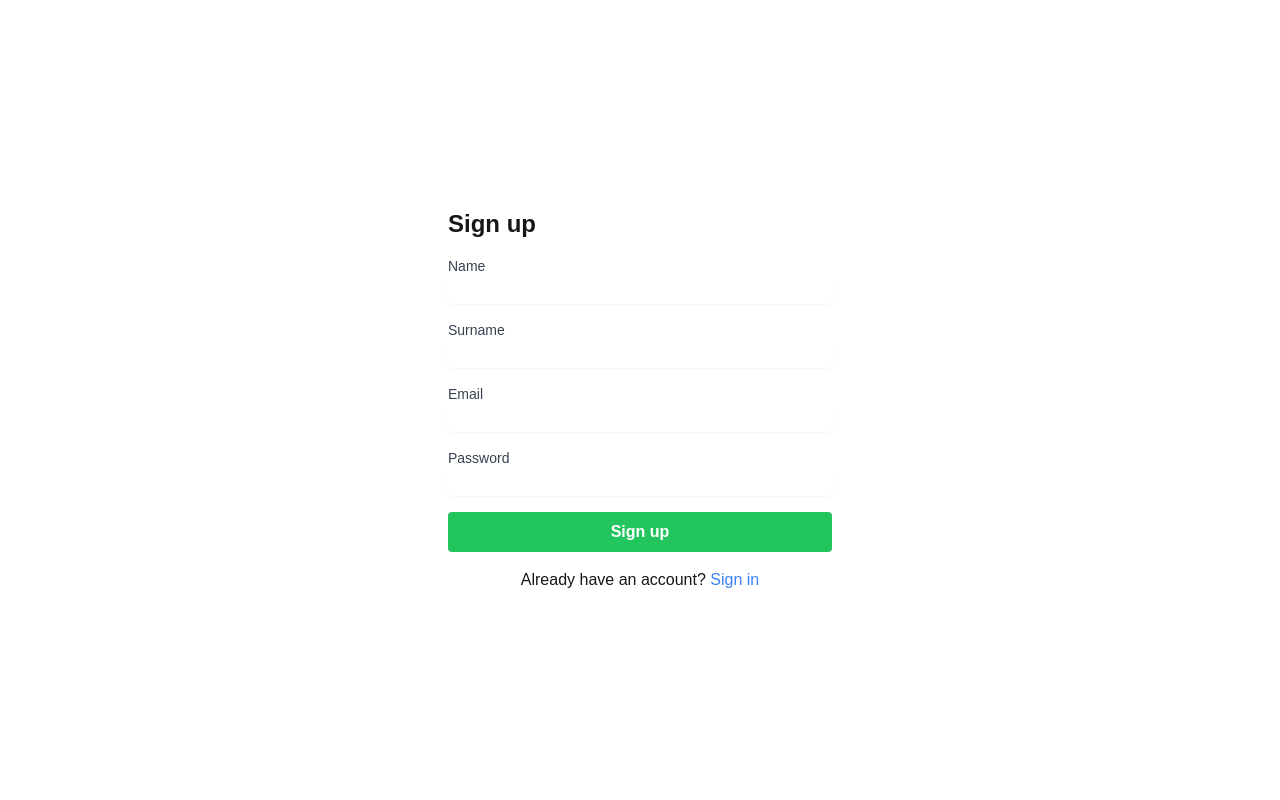
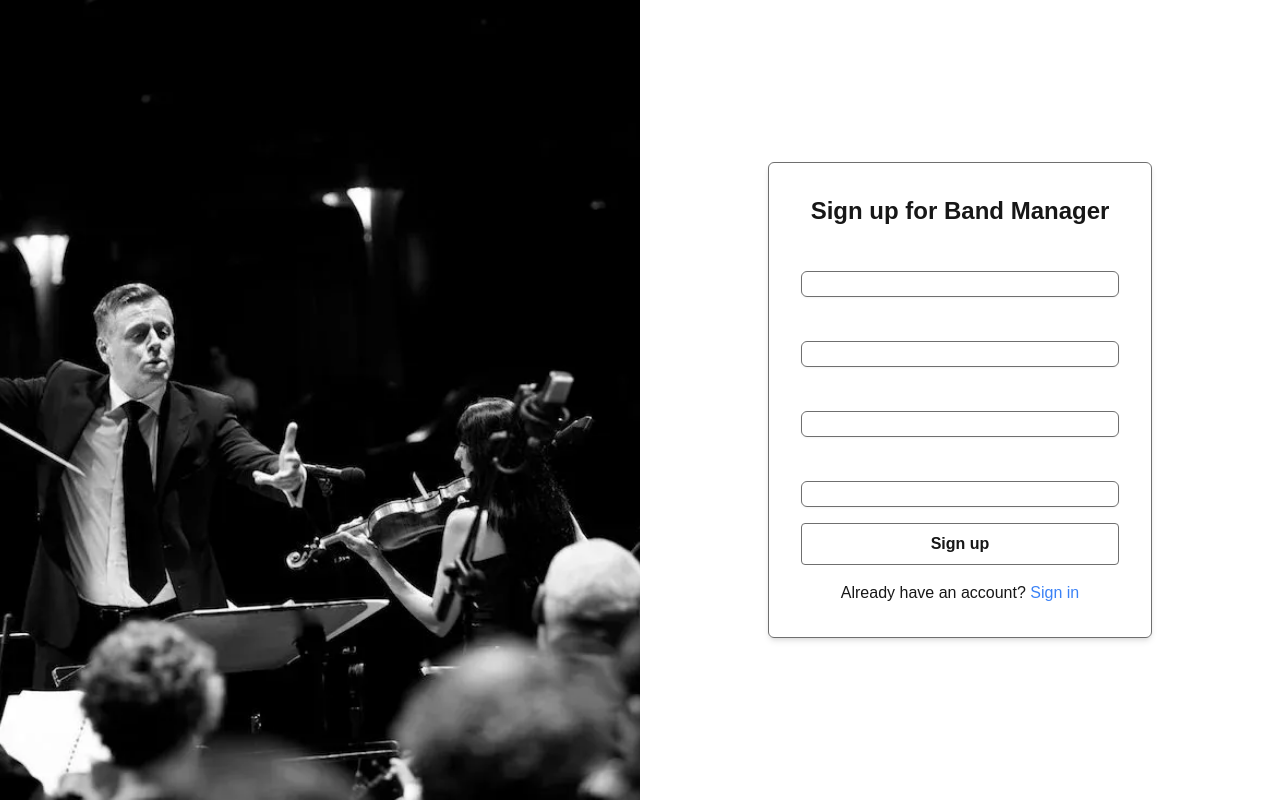
Before and after one commit to PZSP2-Team/band-manager, a Next.js app in the folder frontend/: page /register in a window 1280 px wide. Built offline with nearby package versions, Linux system fonts and the light colour scheme.

Commit message:
[CHANGED] design for register page as for login page

```diff
--- a/frontend/src/app/(public)/register/page.tsx
+++ b/frontend/src/app/(public)/register/page.tsx
@@ -1,71 +1,80 @@
-'use client'
+'use client';
 
-import { useState } from 'react'
-// import { useRouter } from 'next/navigation'
-import Link from 'next/link'
+import { useState } from 'react';
+import Image from 'next/image';
+import Link from 'next/link';
 
 export default function Register() {
-  const [name, setName] = useState('')
-  const [surname, setSurname] = useState('')
-  const [email, setEmail] = useState('')
-  const [password, setPassword] = useState('')
-  // const router = useRouter()
+  const [name, setName] = useState('');
+  const [surname, setSurname] = useState('');
+  const [email, setEmail] = useState('');
+  const [password, setPassword] = useState('');
 
   const handleSubmit = async (e: React.FormEvent) => {
-    e.preventDefault()
-    console.log("sign in submit");
-  }
+    e.preventDefault();
+    console.log('Register submit');
+  };
 
   return (
-    <div className="min-h-screen flex items-center justify-center">
-      <div className="w-96">
-        <h2 className="text-2xl font-bold mb-4">Sign up</h2>
+    <div className="min-h-screen flex">
+      <div className="relative w-1/2">
+        <Image
+          src="/register.jpg"
+          alt="Register image"
+          fill
+          className="object-cover"
+          priority
+        />
+      </div>
+      <div className="w-1/2 flex items-center justify-center">
+        <div className="w-96 border border-customGray p-8 rounded-md shadow-md">
+          <h2 className="text-2xl font-bold mb-4 text-center">Sign up for Band Manager</h2>
           <form onSubmit={handleSubmit} className="space-y-4">
             <div>
-            <label htmlFor="name" className="block text-sm font-medium text-gray-700">Name</label>
+              <label htmlFor="name" className="ml-1 block text-sm font-medium text-white">Name</label>
               <input
                 type="text"
                 id="name"
                 value={name}
                 onChange={(e) => setName(e.target.value)}
                 required
-              className="mt-1 block w-full rounded-md border-gray-300 shadow-sm focus:border-indigo-300 focus:ring focus:ring-indigo-200 focus:ring-opacity-50"
+                className="px-2 mt-2 block w-full rounded-md bg-background border border-customGray shadow-sm focus:border-indigo-300 focus:ring focus:ring-indigo-200 focus:ring-opacity-50"
               />
             </div>
             <div>
-            <label htmlFor="surname" className="block text-sm font-medium text-gray-700">Surname</label>
+              <label htmlFor="surname" className="ml-1 block text-sm font-medium text-white">Surname</label>
               <input
                 type="text"
-              id="name"
+                id="surname"
                 value={surname}
                 onChange={(e) => setSurname(e.target.value)}
                 required
-              className="mt-1 block w-full rounded-md border-gray-300 shadow-sm focus:border-indigo-300 focus:ring focus:ring-indigo-200 focus:ring-opacity-50"
+                className="px-2 mt-2 block w-full rounded-md bg-background border border-customGray shadow-sm focus:border-indigo-300 focus:ring focus:ring-indigo-200 focus:ring-opacity-50"
               />
             </div>
             <div>
-            <label htmlFor="email" className="block text-sm font-medium text-gray-700">Email</label>
+              <label htmlFor="email" className="ml-1 block text-sm font-medium text-white">Email</label>
               <input
                 type="email"
                 id="email"
                 value={email}
                 onChange={(e) => setEmail(e.target.value)}
                 required
-              className="mt-1 block w-full rounded-md border-gray-300 shadow-sm focus:border-indigo-300 focus:ring focus:ring-indigo-200 focus:ring-opacity-50"
+                className="px-2 mt-2 block w-full rounded-md bg-background border border-customGray shadow-sm focus:border-indigo-300 focus:ring focus:ring-indigo-200 focus:ring-opacity-50"
               />
             </div>
             <div>
-            <label htmlFor="password" className="block text-sm font-medium text-gray-700">Password</label>
+              <label htmlFor="password" className="ml-1 block text-sm font-medium text-white">Password</label>
               <input
                 type="password"
                 id="password"
                 value={password}
                 onChange={(e) => setPassword(e.target.value)}
                 required
-              className="mt-1 block w-full rounded-md border-gray-300 shadow-sm focus:border-indigo-300 focus:ring focus:ring-indigo-200 focus:ring-opacity-50"
+                className="px-2 mt-2 block w-full rounded-md bg-background border border-customGray shadow-sm focus:border-indigo-300 focus:ring focus:ring-indigo-200 focus:ring-opacity-50"
               />
             </div>
-          <button type="submit" className="w-full bg-green-500 hover:bg-green-700 text-white font-bold py-2 px-4 rounded">
+            <button type="submit" className="w-full border-customGray border hover:bg-hoverGray font-bold py-2 px-4 rounded">
               Sign up
             </button>
           </form>
@@ -74,5 +83,6 @@ export default function Register() {
           </p>
         </div>
       </div>
-  )
+    </div>
+  );
 }
```
Lines whose indentation alone changed are shown as unchanged.
